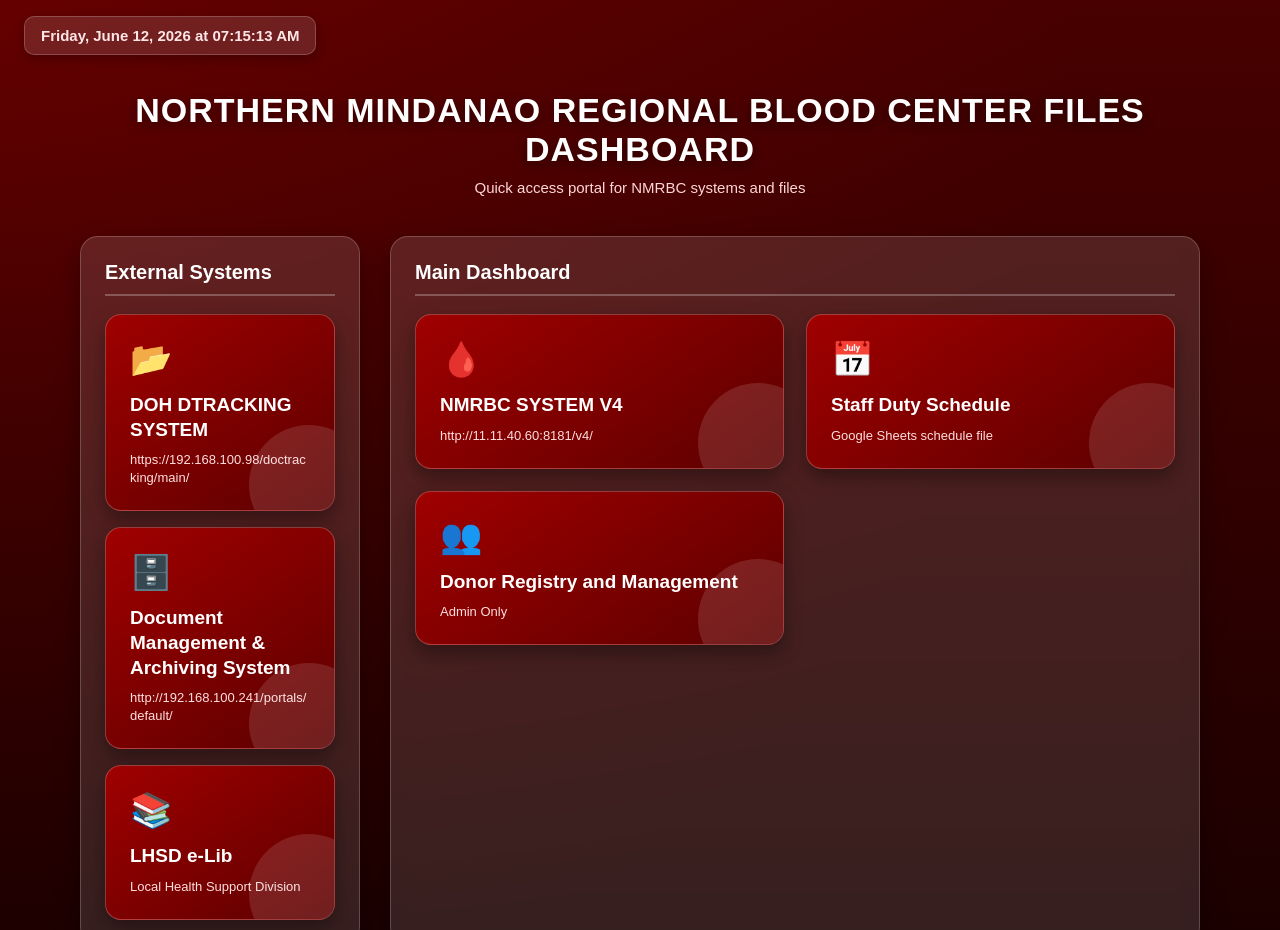
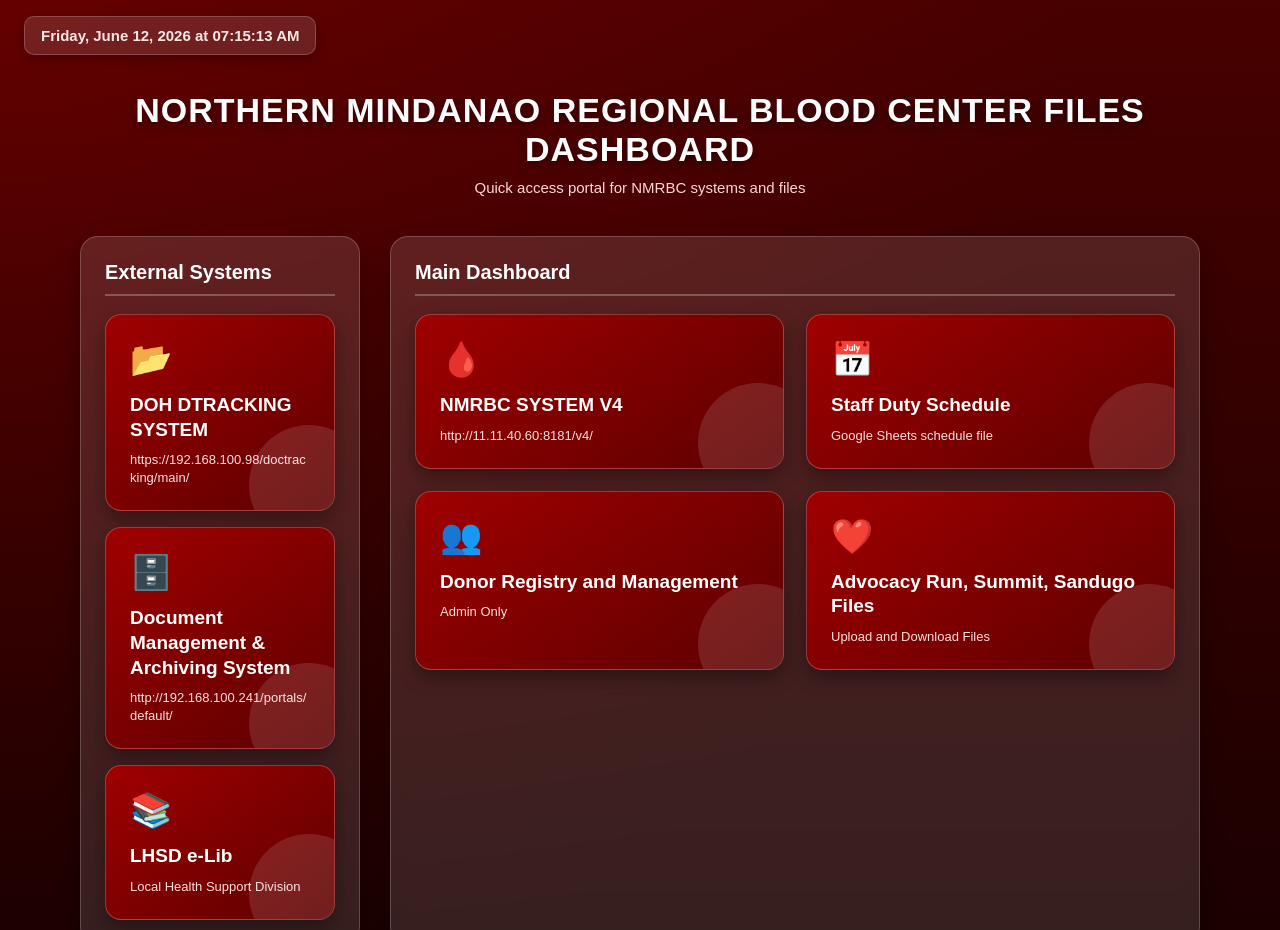
Before and after one commit to dohrbc10-sudo/nmrbc, a plain HTML site: page index.html in a window 1280 px wide. Shown: the top 930 px of the page. Drawn offline with Linux system fonts and the light colour scheme.

Commit message:
Update index.html

```diff
--- a/index.html
+++ b/index.html
@@ -288,6 +288,14 @@
           <h3>Donor Registry and Management</h3>
           <span>Admin Only</span>
         </a>
+        <a class="system-card"
+           href="https://drive.google.com/drive/folders/1-YFRzf_HkM5IYv18VA-S7ZR2lKiGG2-Q?usp=sharing"
+           target="_blank"
+           rel="noopener noreferrer">
+          <div class="icon">❤️</div>
+          <h3>Advocacy Run, Summit, Sandugo Files</h3>
+          <span>Upload and Download Files</span>
+        </a>
 
         <!-- REMOTE CONNECTION DOWNLOAD BUTTON
         <a class="system-card remote-download"
```
